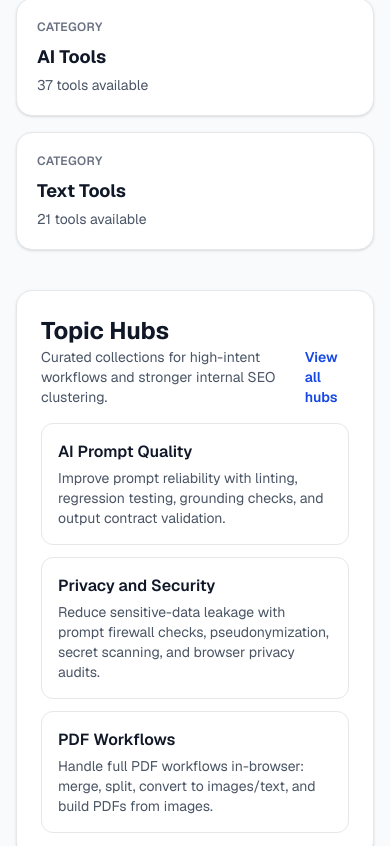
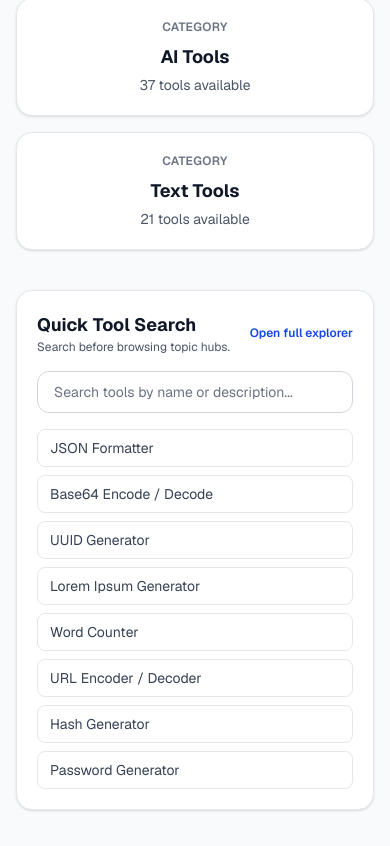
Before and after one commit to Dehok/Microtools, a Next.js app: page / in a window 390 px wide. Shown: the part 976-1822 px from the top of the page. Built offline with nearby package versions, Linux system fonts and the light colour scheme.

Commit message:
feat(home): improve mobile search placement and center homepage text

```diff
--- a/src/app/page.tsx
+++ b/src/app/page.tsx
@@ -61,7 +61,7 @@ export default function Home() {
       <section className="relative mb-10 overflow-hidden rounded-3xl border border-gray-200 bg-gradient-to-br from-slate-900 via-blue-900 to-slate-800 px-6 py-10 text-white shadow-xl sm:px-10">
         <div className="absolute -left-10 top-6 h-40 w-40 rounded-full bg-blue-500/20 blur-3xl" />
         <div className="absolute bottom-0 right-0 h-52 w-52 rounded-full bg-cyan-400/20 blur-3xl" />
-        <div className="relative z-10">
+        <div className="relative z-10 flex flex-col items-center text-center">
           <p className="mb-3 inline-flex items-center rounded-full border border-white/20 bg-white/10 px-3 py-1 text-xs font-semibold uppercase tracking-wide">
             Browser-Only and Privacy First
           </p>
@@ -72,7 +72,7 @@ export default function Home() {
             Run formatting, conversion, prompt QA, privacy checks, and productivity workflows directly in your
             browser. No sign-up and no server-side processing for tool input.
           </p>
-          <div className="mt-6 flex flex-wrap gap-3">
+          <div className="mt-6 flex flex-wrap justify-center gap-3">
             <Link
               href="/category"
               className="rounded-xl bg-white px-4 py-2 text-sm font-semibold text-slate-900 transition hover:bg-blue-50"
@@ -106,7 +106,7 @@ export default function Home() {
           <Link
             key={row.id}
             href={`/category/${row.id}`}
-            className="rounded-2xl border border-gray-200 bg-white p-5 shadow-sm transition hover:-translate-y-0.5 hover:border-blue-300 hover:shadow-md dark:border-gray-800 dark:bg-gray-900 dark:hover:border-blue-700"
+            className="rounded-2xl border border-gray-200 bg-white p-5 text-center shadow-sm transition hover:-translate-y-0.5 hover:border-blue-300 hover:shadow-md dark:border-gray-800 dark:bg-gray-900 dark:hover:border-blue-700"
           >
             <p className="text-xs font-semibold uppercase tracking-wide text-gray-500 dark:text-gray-400">Category</p>
             <h2 className="mt-2 text-lg font-bold text-gray-900 dark:text-gray-100">{row.name}</h2>
@@ -114,6 +114,8 @@ export default function Home() {
           </Link>
         ))}
       </section>
+
+      <ToolExplorer compact className="mb-10 md:hidden" />
 
       <section className="mb-10 rounded-2xl border border-gray-200 bg-white p-6 shadow-sm dark:border-gray-800 dark:bg-gray-900">
         <div className="mb-4 flex items-end justify-between">
@@ -203,7 +205,7 @@ export default function Home() {
         </div>
       </section>
 
-      <ToolExplorer />
+      <ToolExplorer className="hidden md:block" id="tool-explorer" />
 
       <section className="mt-12 rounded-2xl border border-gray-200 bg-white p-6 text-sm leading-relaxed text-gray-600 shadow-sm dark:border-gray-800 dark:bg-gray-900 dark:text-gray-400">
         <h2 className="mb-2 text-xl font-bold text-gray-900 dark:text-gray-100">SEO and Crawl-Friendly Structure</h2>
--- a/src/components/ToolExplorer.tsx
+++ b/src/components/ToolExplorer.tsx
@@ -4,7 +4,13 @@ import Link from "next/link";
 import { useMemo, useState } from "react";
 import { CATEGORIES, tools } from "@/lib/tools";
 
-export default function ToolExplorer() {
+interface ToolExplorerProps {
+  className?: string;
+  compact?: boolean;
+  id?: string;
+}
+
+export default function ToolExplorer({ className = "", compact = false, id }: ToolExplorerProps) {
   const [activeCategory, setActiveCategory] = useState<string | null>(null);
   const [query, setQuery] = useState("");
 
@@ -16,9 +22,59 @@ export default function ToolExplorer() {
       (tool) => tool.name.toLowerCase().includes(q) || tool.description.toLowerCase().includes(q)
     );
   }, [activeCategory, query]);
+  const compactTools = filteredTools.slice(0, 8);
+
+  if (compact) {
+    return (
+      <section
+        className={`${className} rounded-2xl border border-gray-200 bg-white p-5 shadow-sm dark:border-gray-800 dark:bg-gray-900 sm:p-6`}
+      >
+        <div className="mb-4 flex items-center justify-between gap-3">
+          <div>
+            <h2 className="text-lg font-bold text-gray-900 dark:text-gray-100">Quick Tool Search</h2>
+            <p className="text-xs text-gray-600 dark:text-gray-400">Search before browsing topic hubs.</p>
+          </div>
+          <Link
+            href="#tool-explorer"
+            className="text-xs font-semibold text-blue-700 hover:text-blue-800 dark:text-blue-300 dark:hover:text-blue-200"
+          >
+            Open full explorer
+          </Link>
+        </div>
+
+        <input
+          type="text"
+          value={query}
+          onChange={(event) => setQuery(event.target.value)}
+          placeholder="Search tools by name or description..."
+          className="w-full rounded-xl border border-gray-300 bg-white px-4 py-2.5 text-sm text-gray-900 placeholder-gray-500 focus:border-blue-500 focus:outline-none dark:border-gray-700 dark:bg-gray-950 dark:text-gray-100 dark:placeholder-gray-400"
+        />
+
+        <div className="mt-4 space-y-2">
+          {compactTools.map((tool) => (
+            <Link
+              key={tool.slug}
+              href={`/${tool.slug}`}
+              className="block rounded-lg border border-gray-200 px-3 py-2 text-sm text-gray-700 hover:border-blue-300 hover:text-blue-700 dark:border-gray-700 dark:text-gray-300 dark:hover:border-blue-700 dark:hover:text-blue-300"
+            >
+              {tool.name}
+            </Link>
+          ))}
+          {compactTools.length === 0 && (
+            <p className="rounded-lg border border-gray-200 px-3 py-2 text-sm text-gray-500 dark:border-gray-700 dark:text-gray-400">
+              No matching tools.
+            </p>
+          )}
+        </div>
+      </section>
+    );
+  }
 
   return (
-    <section className="rounded-2xl border border-gray-200 bg-white p-5 shadow-sm dark:border-gray-800 dark:bg-gray-900 sm:p-6">
+    <section
+      id={id}
+      className={`${className} rounded-2xl border border-gray-200 bg-white p-5 shadow-sm dark:border-gray-800 dark:bg-gray-900 sm:p-6`}
+    >
       <div className="mb-5 flex flex-col gap-3 md:flex-row md:items-center md:justify-between">
         <div>
           <h2 className="text-2xl font-bold text-gray-900 dark:text-gray-100">Tool Explorer</h2>
```
